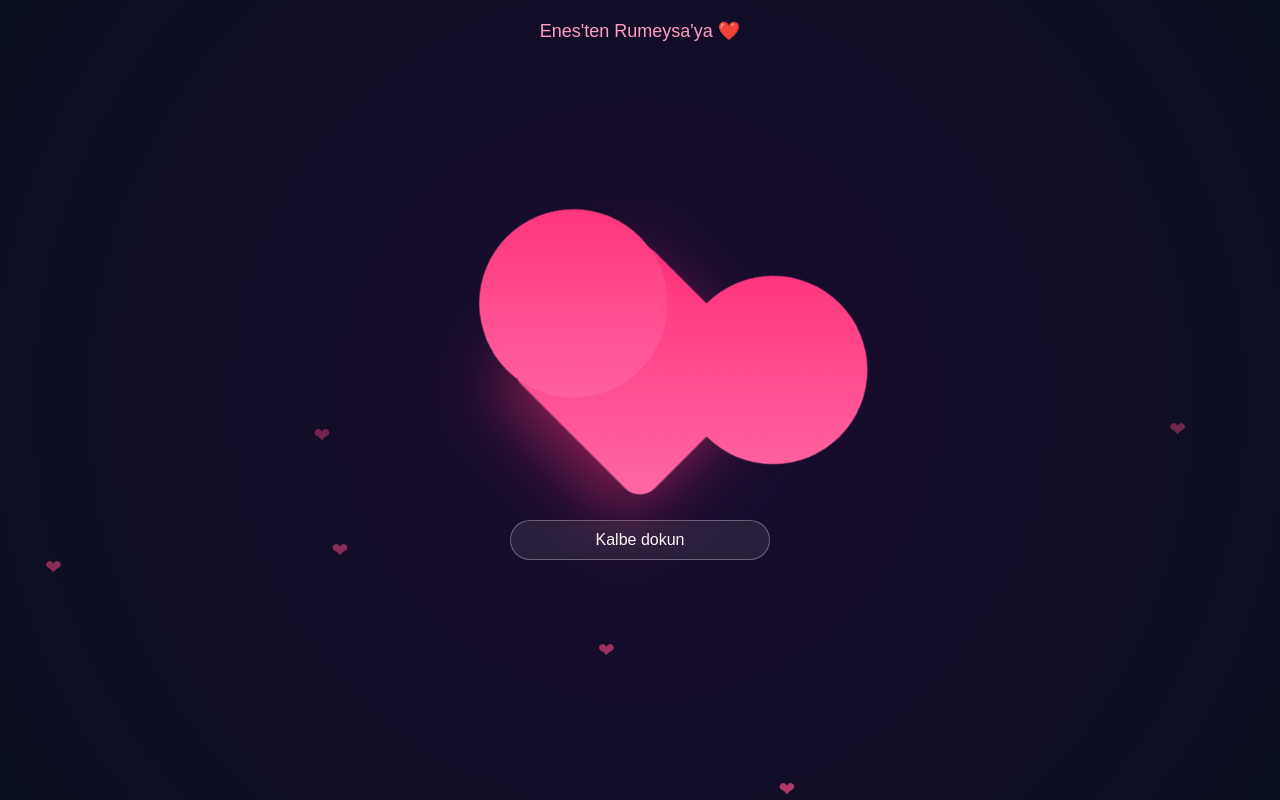
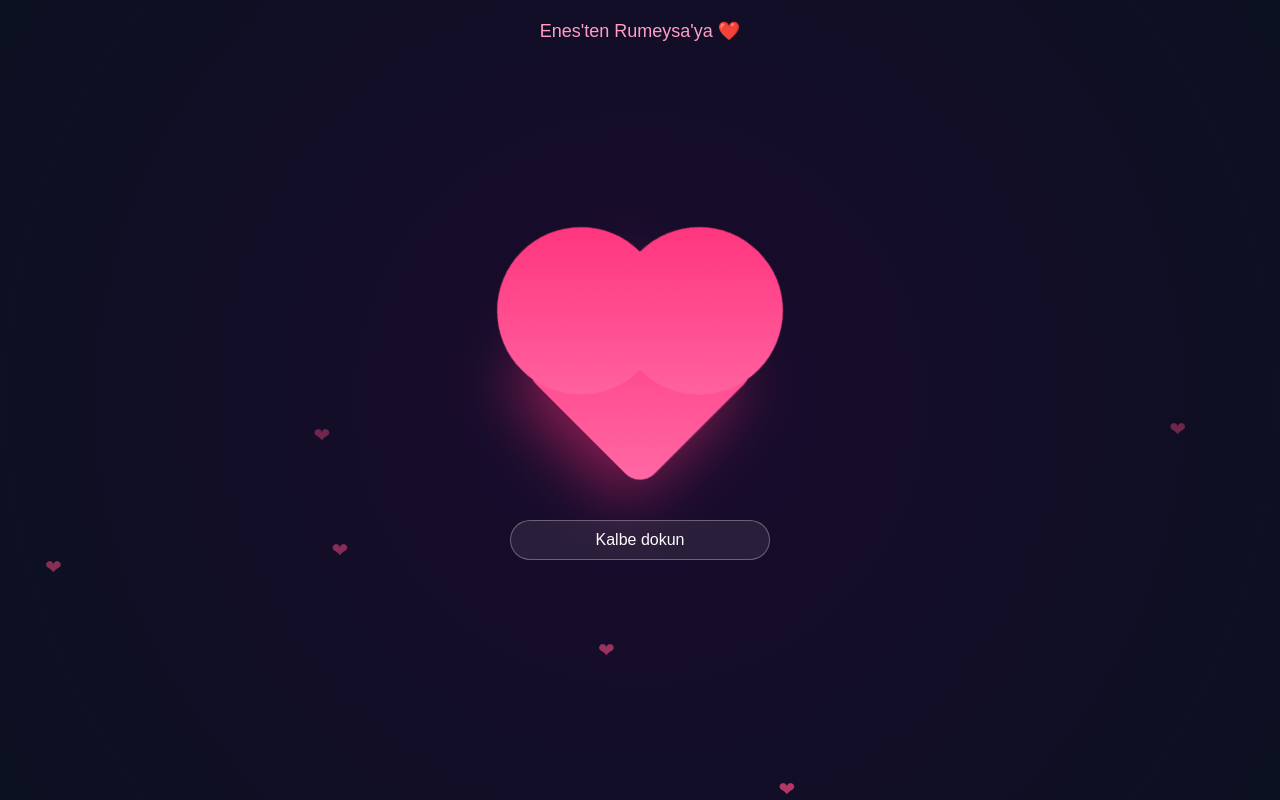
Before and after one commit to enesisitan5-m2/selam, a plain HTML site: page index.html in a window 1280 px wide. Drawn offline with Linux system fonts and the light colour scheme.

Commit message:
Update index.html

```diff
--- a/index.html
+++ b/index.html
@@ -59,21 +59,23 @@ canvas{
     z-index:2;
 }
 
+/* Kalp alanı */
 .heart-area{
     position:relative;
     width:260px;
     height:260px;
+    display:flex;
+    justify-content:center;
+    align-items:center;
     margin:auto;
 }
 
 /* Kalp */
 .heart{
-    position:absolute;
-    width:180px;
-    height:180px;
+    position:relative;
+    width:160px;
+    height:160px;
     background: linear-gradient(135deg,#ff2d77,#ff6aa6);
-    top:40px;
-    left:40px;
     transform: rotate(45deg);
     border-radius:20px;
     box-shadow:0 20px 60px rgba(255,45,119,.5);
@@ -82,27 +84,34 @@ canvas{
     animation: beat 1.5s infinite;
 }
 
-@keyframes beat{
-    0%,100%{ transform: rotate(45deg) scale(1); }
-    50%{ transform: rotate(45deg) scale(1.05); }
-}
-
 .heart:before,
 .heart:after{
     content:"";
     position:absolute;
-    width:180px;
-    height:180px;
+    width:160px;
+    height:160px;
     background:inherit;
     border-radius:50%;
 }
 
-.heart:before{ top:-90px; }
-.heart:after{ left:-90px; }
+.heart:before{
+    top:-80px;
+    left:0;
+}
+
+.heart:after{
+    left:-80px;
+    top:0;
+}
 
 .heart.small{
     transform: rotate(45deg) scale(.6);
     animation:none;
+}
+
+@keyframes beat{
+    0%,100%{ transform: rotate(45deg) scale(1); }
+    50%{ transform: rotate(45deg) scale(1.05); }
 }
 
 /* Mesaj */
@@ -117,6 +126,7 @@ canvas{
     transform:scale(.8);
     transition:.6s;
     text-align:center;
+    padding:10px;
 }
 
 .message.show{
@@ -145,8 +155,8 @@ canvas{
 <div class="top-text">Enes'ten Rumeysa'ya ❤️</div>
 
 <!-- Müzik -->
-<audio id="music" loop>
-<source src="https://cdn.pixabay.com/download/audio/2022/03/15/audio_4e6cbd9d4f.mp3">
+<audio id="music" loop preload="auto">
+    <source src="https://cdn.pixabay.com/download/audio/2022/03/15/audio_4e6cbd9d4f.mp3" type="audio/mpeg">
 </audio>
 
 <canvas id="fireworks"></canvas>
@@ -168,7 +178,8 @@ canvas{
 </div>
 
 <script>
-// Uçan kalpler
+
+/* Uçan kalpler */
 function createFloatingHeart(){
     const heart = document.createElement("div");
     heart.className="floating-heart";
@@ -180,13 +191,17 @@ function createFloatingHeart(){
 }
 setInterval(createFloatingHeart,800);
 
-// Kalp tıklama + müzik
+/* Kalp + Müzik */
 const heart = document.getElementById("heart");
 const message = document.getElementById("message");
 const music = document.getElementById("music");
 
-heart.addEventListener("click", ()=>{
+heart.addEventListener("click", function(){
+
+    // Mobil uyumlu müzik başlatma
+    music.currentTime = 0;
     music.play().catch(()=>{});
+
     heart.classList.add("small");
     message.classList.add("show");
     launchFireworks();
@@ -232,6 +247,7 @@ function animate(){
     requestAnimationFrame(animate);
 }
 animate();
+
 </script>
 
 </body>
```
